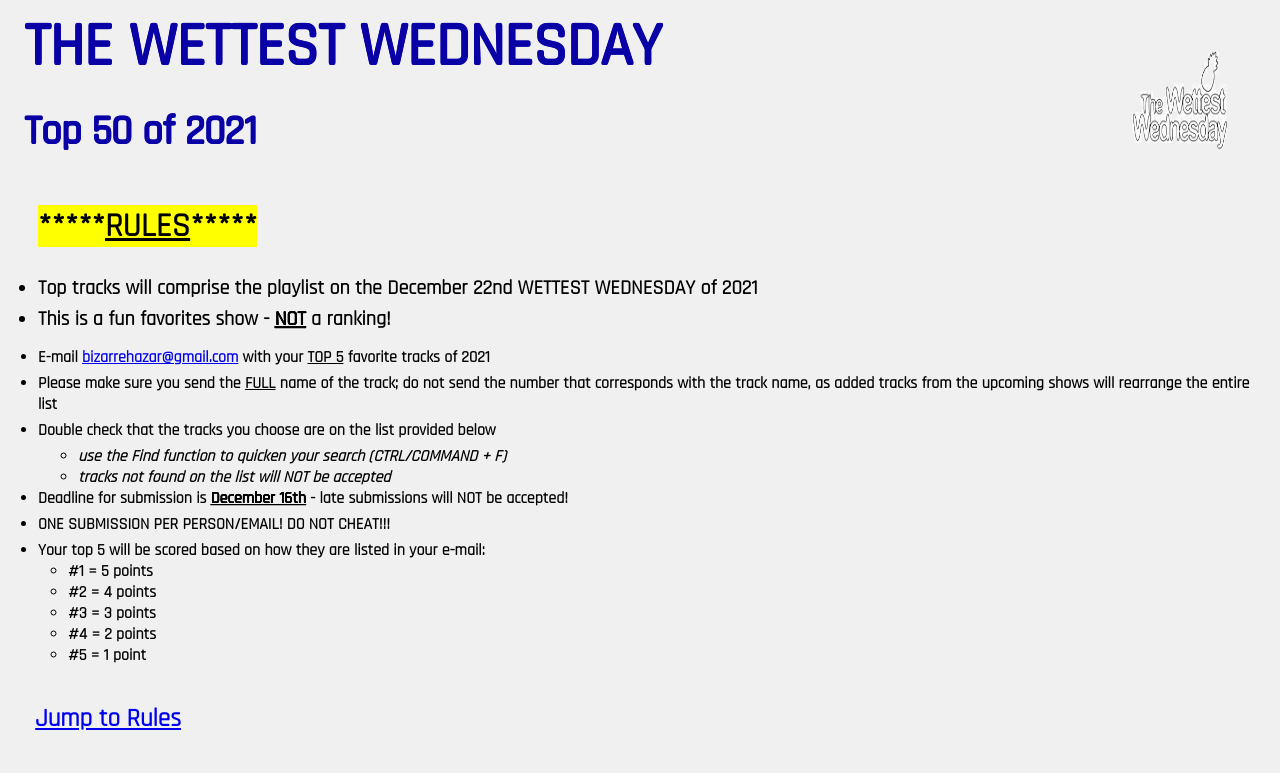
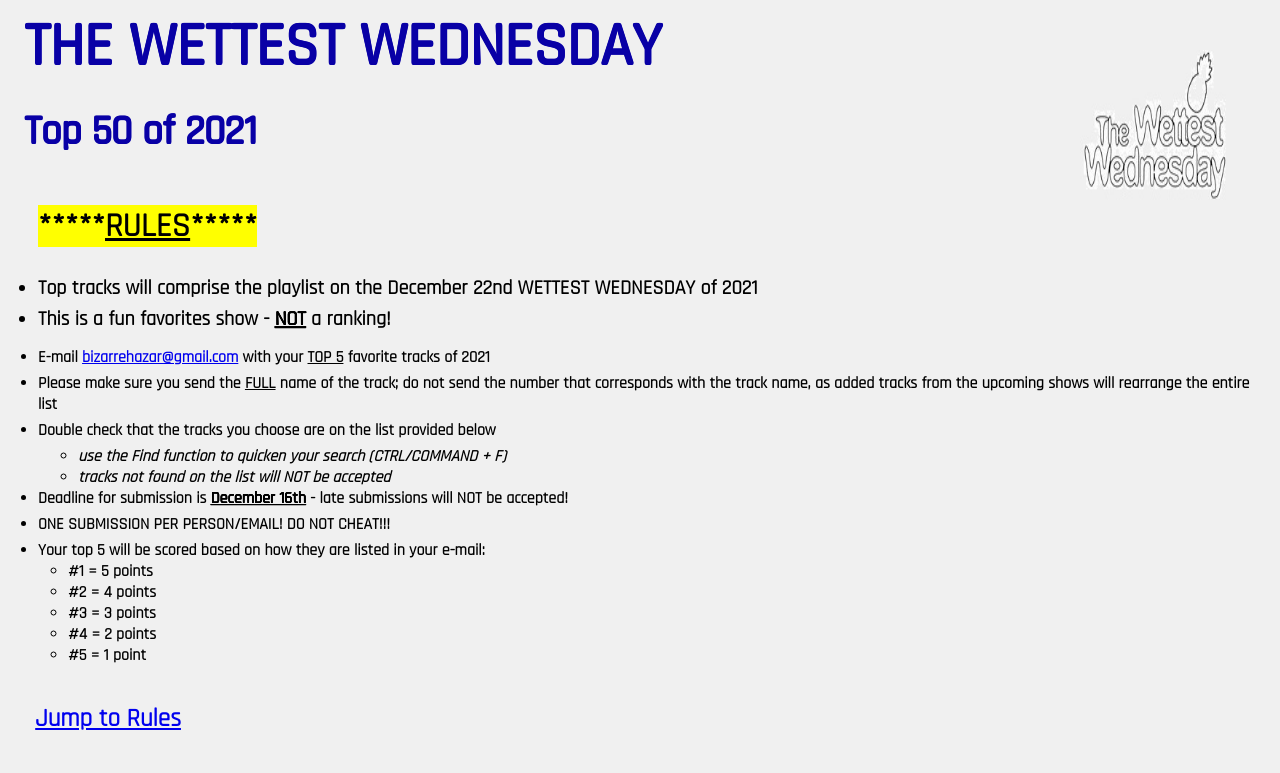
Before and after one commit to BizarreHazar87/bizarrehazar87.github.io, a plain HTML site: page index.html in a window 1280 px wide. Shown: the top 773 px of the page. Drawn offline with Linux system fonts and the light colour scheme.

Commit message:
Update index.html

```diff
--- a/index.html
+++ b/index.html
@@ -15,7 +15,7 @@
 <body>
 
 <div class="controls">
-    <img src="WettestWednesday.jpg" width="100" height="100">
+    <img src="WettestWednesday.jpg" width="150" height="150">
 </div>
 
 <style>
```
